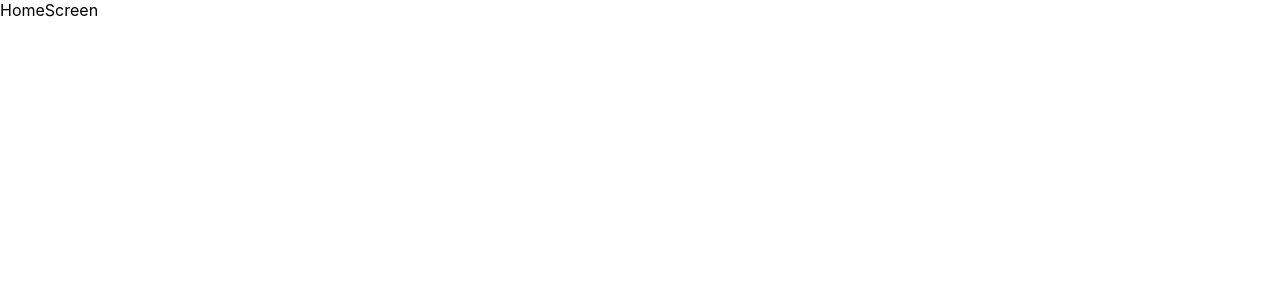
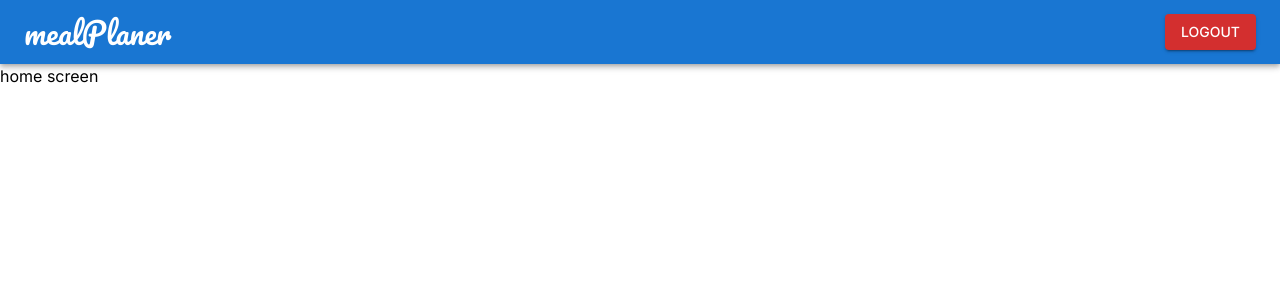
Before and after one commit to DanielBackEnd/mp-meal-planner, a React (Create React App) app in the folder frontend/: page /home in a window 1280 px wide. Shown: the top 300 px of the page. Built offline with nearby package versions, Linux system fonts and the light colour scheme; sample sign-in values are in the browser's storage.

Commit message:
created TopBar component

```diff
--- /dev/null
+++ b/frontend/src/components/TopBar.jsx
@@ -0,0 +1,21 @@
+import { AppBar, Toolbar, Typography, Button } from '@mui/material';
+
+const TopBar = () => {
+  return (
+    <AppBar position='static'>
+      <Toolbar sx={{ justifyContent: 'space-between' }}>
+        <Typography
+          variant='h3'
+          component='div'
+          sx={{ flexGrow: 1, fontSize: 30 }}
+        >
+          mealPlaner
+        </Typography>
+        <Button color='error' variant='contained'>
+          Logout
+        </Button>
+      </Toolbar>
+    </AppBar>
+  );
+};
+export default TopBar;
--- a/frontend/src/screens/HomeScreen.jsx
+++ b/frontend/src/screens/HomeScreen.jsx
@@ -1,4 +1,12 @@
+import { Typography } from '@mui/material';
+import TopBar from '../components/TopBar';
+
 const HomeScreen = () => {
-  return <div>HomeScreen</div>;
+  return (
+    <>
+      <TopBar />
+      <Typography> home screen</Typography>
+    </>
+  );
 };
 export default HomeScreen;
```
